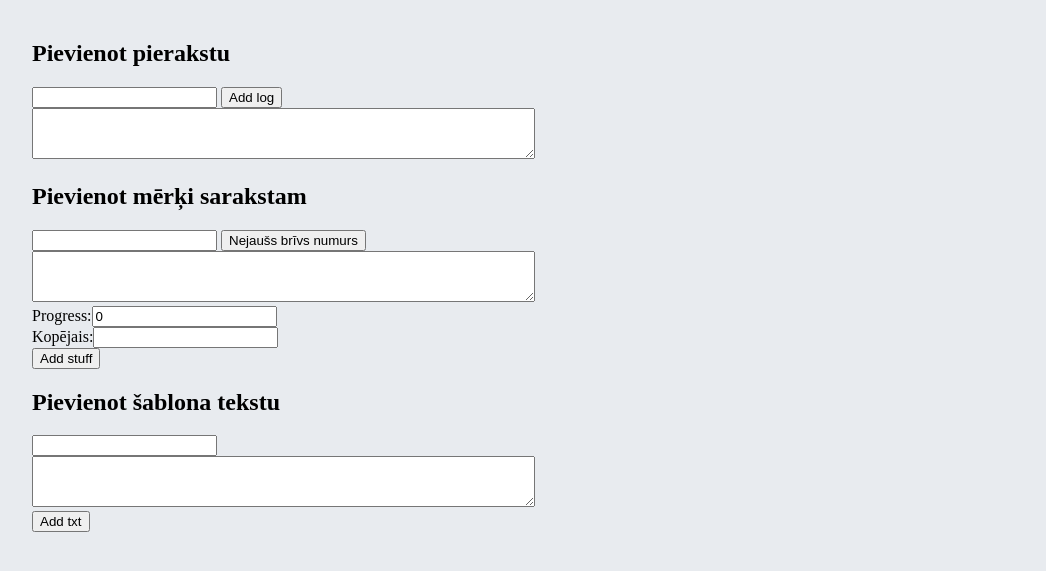
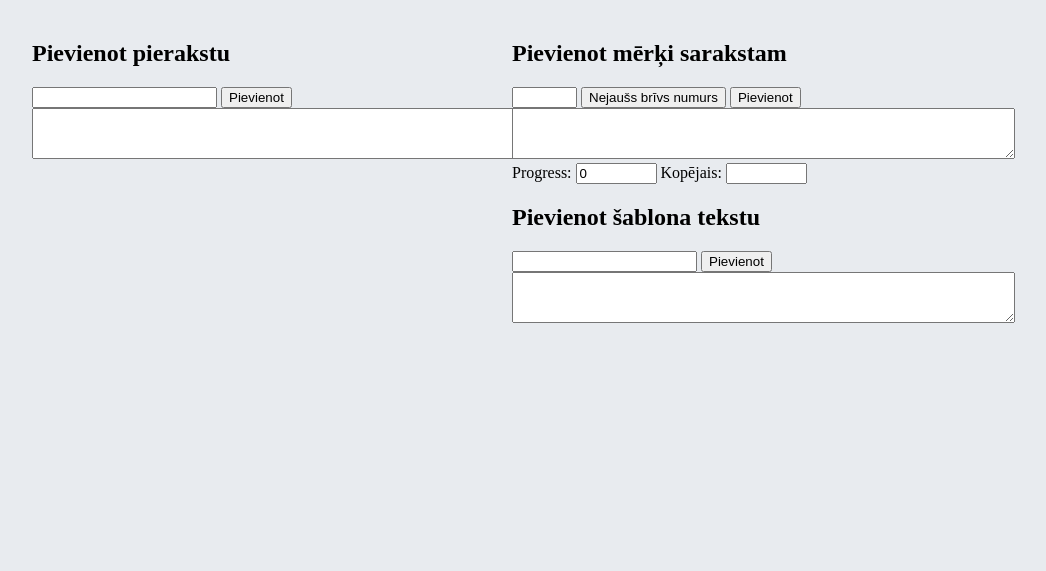
Before and after one commit to skazhy/101-lieta, a Django app: template src/templates/admin-add.html in a window 1280 px wide. Shown: the part 70-641 px from the top of the page, without its empty margins (138-1184 px from the left). Run offline with Django 3.2, Linux system fonts and the light colour scheme; the template is opened without the code that fills it, so the values that code supplies are empty.

Commit message:
Code improvements in JS/HTML

```diff
--- a/src/static/css/admin.css
+++ b/src/static/css/admin.css
@@ -32,3 +32,13 @@ p {
     color:#e8ebef;
     font-size:12px;
 }
+
+input.proc {
+    background-color: none;
+    border: none;
+}
+input.complete {
+    border-width: 1px;
+    background-color: #87a96b;
+    color: white;
+}
--- a/src/stuff.py
+++ b/src/stuff.py
@@ -6,7 +6,6 @@ import models, views
 class StuffMain(webapp.RequestHandler):
     def get(self):
         stuff_page = self.getStuff()
-        # stuff_page = self.renderStuff()
         self.response.out.write(stuff_page)
 
     def getStuff(self):
@@ -20,7 +19,6 @@ class StuffMain(webapp.RequestHandler):
             return stuff_page
 
     def renderStuff(self):
-        # text = models.get_tt('stuff')
         t_path = 'templates/public-stufflist.html'
         stuff = models.get_all_stuff()
         return views.render_view(t_path, 'stufflist', stuff)
--- a/src/templates/admin-add.html
+++ b/src/templates/admin-add.html
@@ -1,58 +1,62 @@
 {% extends "base-admin.html" %}
 {% block header_includes %}
-<script type="text/javascript" src="/js/jquery-1.4.4.min.js"></script>
-<script type="text/javascript" src="/js/adminutils.js"></script>
-<script type="text/javascript">
+<script type="text/javascript" src="/js/jquery-1.4.4.min.js"></script><script type="text/javascript">
 $(function() {
     $('#numgen').click(function() {
-        var d = _.difference(_.range(1,102),[{% for n in numbers %} {{ n }} {% if not forloop.last %},{% endif %}{% endfor %}]);
+        var d = _.difference(_.range(1,102),[{% for n in numbers %}{{ n }}{% if not forloop.last %}, {% endif %}{% endfor %}]);
         var num = Math.floor(Math.random()*d.length);
         $('#stuffnum').val(d[num]);
         return false;
     });
-    $('#logadd').blur( function() {
+    $('#logadd').blur(function() {
         $('.logincr').remove();
         var value = $('#logadd').val();
-        var fields = value.split(' ');
-        var uf = fields.unique();
-        if (uf.length) {
+        var uf = _.uniq(value.split(' '));
         for(var i=0; i<uf.length; i++) {
-            $('#contentend').after('<div class="grid_1 logincr">'+
-                                    '<a class="goalLink" href="/s/'+uf[i]+'">#'+uf[i]+'</a></div>'+
-                                    '<div class="grid_4 logincr">'+
-                                    '<input type="text" class="logincr" name="inc_'+uf[i]+'" value="0"/>'+
-                                    '</div><div class="clear logincr"></div>');
-        }}
+            if (uf[i]) $('#contentend').after('<div class="grid_1 logincr">'+
+                                              '<a class="goalLink" href="/s/'+uf[i]+'">#'+uf[i]+'</a></div>'+
+                                              '<div class="grid_4 logincr">'+
+                                              '<input type="text" class="logincr" name="inc_'+uf[i]+'" value="0"/>'+
+                                              '</div><div class="clear logincr"></div>');
+        }
     });
 });
 </script>
 {% endblock header_includes %}
 
 {% block content %}
-<div class="grid_12">
+<div class="grid_6">
     <h2>Pievienot pierakstu</h2>
 	<form id="logform" action="/admin/post_log" method="post" >
 	    <div><input id="logadd" type="text" name="number" value="" />
-        <input id="logadd" type="submit" value="Add log"></div>
+        <input id="logbutton" type="submit" value="Pievienot"></div>
 		<textarea id="logcontent" name="content" rows="3" cols="60"></textarea>
         <div class="clear" id="contentend"></div>
 	</form>
-	<h2>Pievienot mērķi sarakstam</h2>
+</div>
+<div class="grid_6">
+<h2>Pievienot mērķi sarakstam</h2>
 	<form action="/admin/post_stuff" method="post">
 		<div>
-            <input type="text" name="number" value="" id="stuffnum"/>
+            <input maxlength="3" size="5" type="text" name="number" value="" id="stuffnum"/>
             <button id="numgen">Nejaušs brīvs numurs</button>
+            <input type="submit" value="Pievienot">
          <div />
 		<textarea name="content" rows="3" cols="60"></textarea>
-		<div><span>Progress:</span><input type="text" name="progress" value="0" /><div />
-		<div><span>Kopējais:</span><input type="text" name="total" value="" /><div />
-        <div><input type="submit" value="Add stuff"></div>
+		<div>
+            <label for="stuffprog">Progress:</label>
+            <input type="text" maxlength="7" size="7" name="progress" value="0" id="stuffprog" />
+            <label for="stufftotal">Kopējais:</label>
+            <input type="text" maxlength="7" size="7" name="total" value="" id="stufftotal" />
+        <div />
 	</form>
 	<h2>Pievienot šablona tekstu</h2>
 	<form action="/admin/post_ttext" method="post">
-	<div><input type="text" name="name_short" value="" /><div />
+	<div>
+        <input type="text" name="name_short" value="" />
+        <input type="submit" value="Pievienot">
+    </div>
 	<textarea name="content" rows="3" cols="60"></textarea>
-    <div><input type="submit" value="Add txt"></div>
 	</form>
 </div>
 {% endblock content %}
--- a/src/templates/admin-editlogs.html
+++ b/src/templates/admin-editlogs.html
@@ -2,9 +2,9 @@
 {% block header_includes %}
 <script type="text/javascript" src="/js/jquery-1.4.4.min.js"></script>
 <script type="text/javascript">
-$(document).ready(function() {
+$(function() {
     var forms = $('.numbers').toArray();
-    for (var i=0; i<forms.length;i++) {
+    for (var i=0; i<forms.length; i++) {
         var e = forms[i].value;
         var e = e.replace(/[L,\[\]]/g,"");
         forms[i].value = e;
--- a/src/templates/public-info.html
+++ b/src/templates/public-info.html
@@ -1,7 +1,7 @@
 {% extends "base-public.html" %}
 {% block header_includes %}
 <script type="text/javascript">
-$(document).ready(function() {
+$(function() {
     $('a[href^="http"]').addClass('extLink');
     $('a[href^="/s/"]').addClass('goalLink');
 });
--- a/src/templates/public-logs.html
+++ b/src/templates/public-logs.html
@@ -1,7 +1,7 @@
 {% extends "base-public.html" %}
 {% block header_includes %}
 <script type="text/javascript">
-$(document).ready(function() {
+$(function() {
     $('a[href^="http"]').addClass('extLink');
     $('a[href^="/s/"]').addClass('goalLink');
 });
--- a/src/templates/public-stuffentry.html
+++ b/src/templates/public-stuffentry.html
@@ -4,7 +4,7 @@
 <link rel="stylesheet" href="/css/ui.css" type="text/css" />
 <script type="text/javascript" src="/js/jquery-ui-1.8.8.custom.min.js"></script>
 <script type="text/javascript">
-$(document).ready(function() {
+$(function() {
     $('a[href^="http"]').addClass('extLink');
     $('a[href^="/s/"]').addClass('goalLink');
     $('#stuff_progress').progressbar({
```
Also changed, not shown: src/static/js/adminutils.js (deleted, +0 -32 lines), src/templates/admin-editstuff.html (+16 -19 lines), src/templates/public-stufflist.html (+6 -7 lines), src/static/img/adfreebutton.jpg (deleted).
